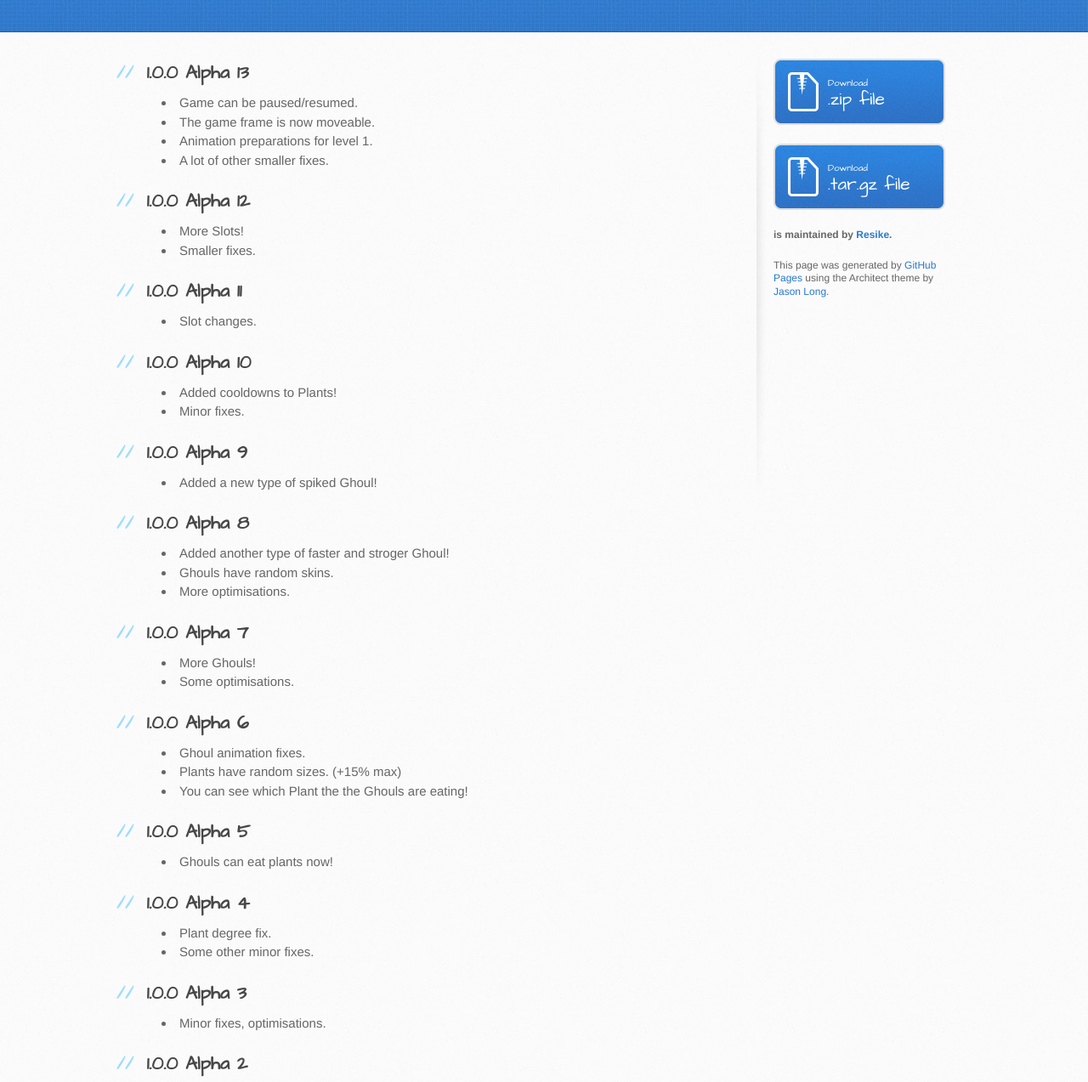
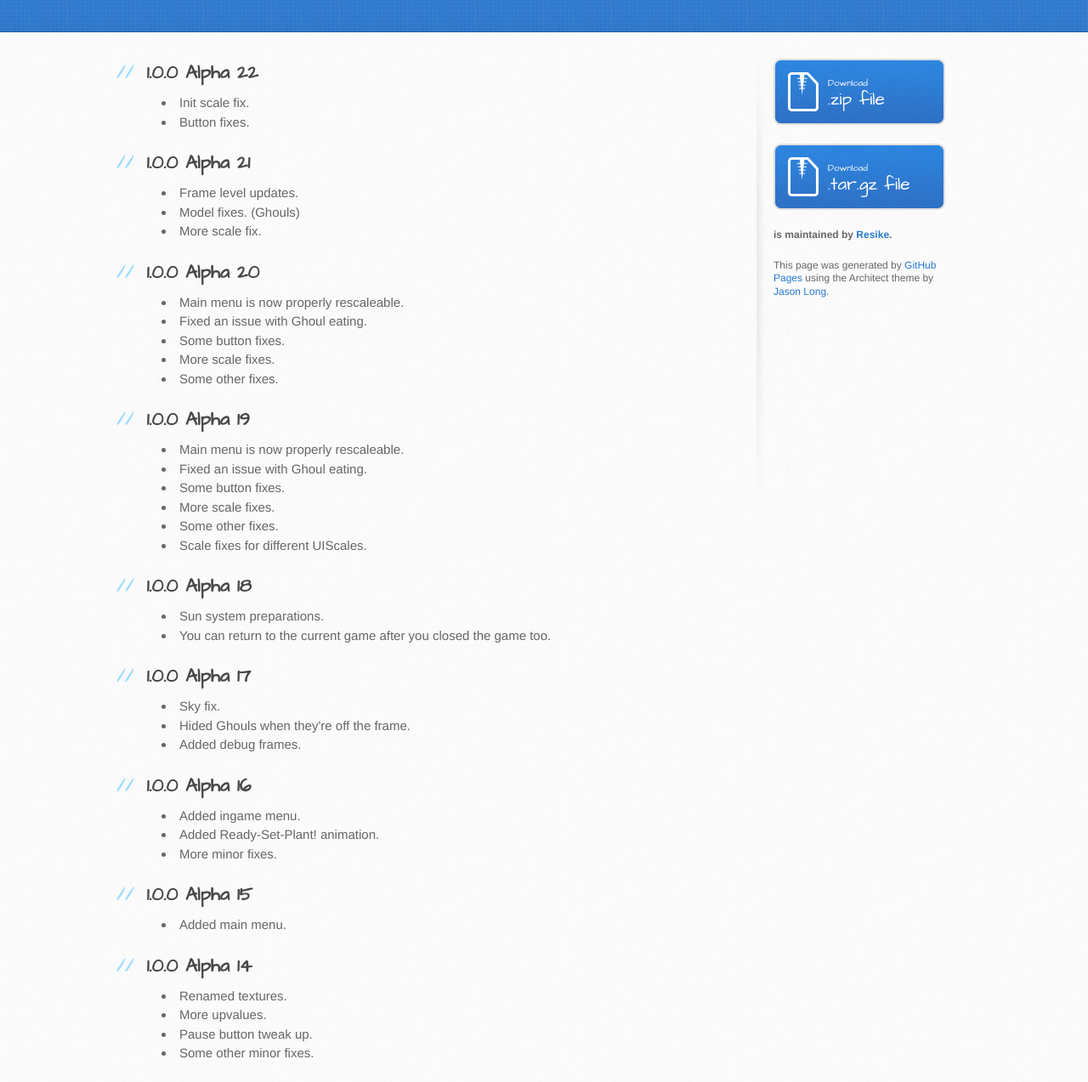
Before and after one commit to Resike/PlantsVsGhouls, a plain HTML site: page index.html in a window 1280 px wide. Shown: the part 163-1436 px from the top of the page at 85% size. Drawn offline with Linux system fonts and the light colour scheme.

```diff
--- a/index.html
+++ b/index.html
@@ -29,6 +29,71 @@
       <div class="inner clearfix">
         <section id="main-content">
           <h2>
+<a name="100-alpha-22" class="anchor" href="#100-alpha-22"><span class="octicon octicon-link"></span></a>1.0.0 Alpha 22</h2>
+
+<ul>
+<li>Init scale fix.</li>
+<li>Button fixes.</li>
+</ul><h2>
+<a name="100-alpha-21" class="anchor" href="#100-alpha-21"><span class="octicon octicon-link"></span></a>1.0.0 Alpha 21</h2>
+
+<ul>
+<li>Frame level updates.</li>
+<li>Model fixes. (Ghouls)</li>
+<li>More scale fix.</li>
+</ul><h2>
+<a name="100-alpha-20" class="anchor" href="#100-alpha-20"><span class="octicon octicon-link"></span></a>1.0.0 Alpha 20</h2>
+
+<ul>
+<li>Main menu is now properly rescaleable.</li>
+<li>Fixed an issue with Ghoul eating.</li>
+<li>Some button fixes.</li>
+<li>More scale fixes.</li>
+<li>Some other fixes.</li>
+</ul><h2>
+<a name="100-alpha-19" class="anchor" href="#100-alpha-19"><span class="octicon octicon-link"></span></a>1.0.0 Alpha 19</h2>
+
+<ul>
+<li>Main menu is now properly rescaleable.</li>
+<li>Fixed an issue with Ghoul eating.</li>
+<li>Some button fixes.</li>
+<li>More scale fixes.</li>
+<li>Some other fixes.</li>
+<li>Scale fixes for different UIScales.</li>
+</ul><h2>
+<a name="100-alpha-18" class="anchor" href="#100-alpha-18"><span class="octicon octicon-link"></span></a>1.0.0 Alpha 18</h2>
+
+<ul>
+<li>Sun system preparations.</li>
+<li>You can return to the current game after you closed the game too.</li>
+</ul><h2>
+<a name="100-alpha-17" class="anchor" href="#100-alpha-17"><span class="octicon octicon-link"></span></a>1.0.0 Alpha 17</h2>
+
+<ul>
+<li>Sky fix.</li>
+<li>Hided Ghouls when they're off the frame.</li>
+<li>Added debug frames.</li>
+</ul><h2>
+<a name="100-alpha-16" class="anchor" href="#100-alpha-16"><span class="octicon octicon-link"></span></a>1.0.0 Alpha 16</h2>
+
+<ul>
+<li>Added ingame menu.</li>
+<li>Added Ready-Set-Plant! animation.</li>
+<li>More minor fixes.</li>
+</ul><h2>
+<a name="100-alpha-15" class="anchor" href="#100-alpha-15"><span class="octicon octicon-link"></span></a>1.0.0 Alpha 15</h2>
+
+<ul>
+<li>Added main menu.</li>
+</ul><h2>
+<a name="100-alpha-14" class="anchor" href="#100-alpha-14"><span class="octicon octicon-link"></span></a>1.0.0 Alpha 14</h2>
+
+<ul>
+<li>Renamed textures.</li>
+<li>More upvalues.</li>
+<li>Pause button tweak up.</li>
+<li>Some other minor fixes.</li>
+</ul><h2>
 <a name="100-alpha-13" class="anchor" href="#100-alpha-13"><span class="octicon octicon-link"></span></a>1.0.0 Alpha 13</h2>
 
 <ul>
```
Also changed, not shown: params.json (+1 -1 lines).
